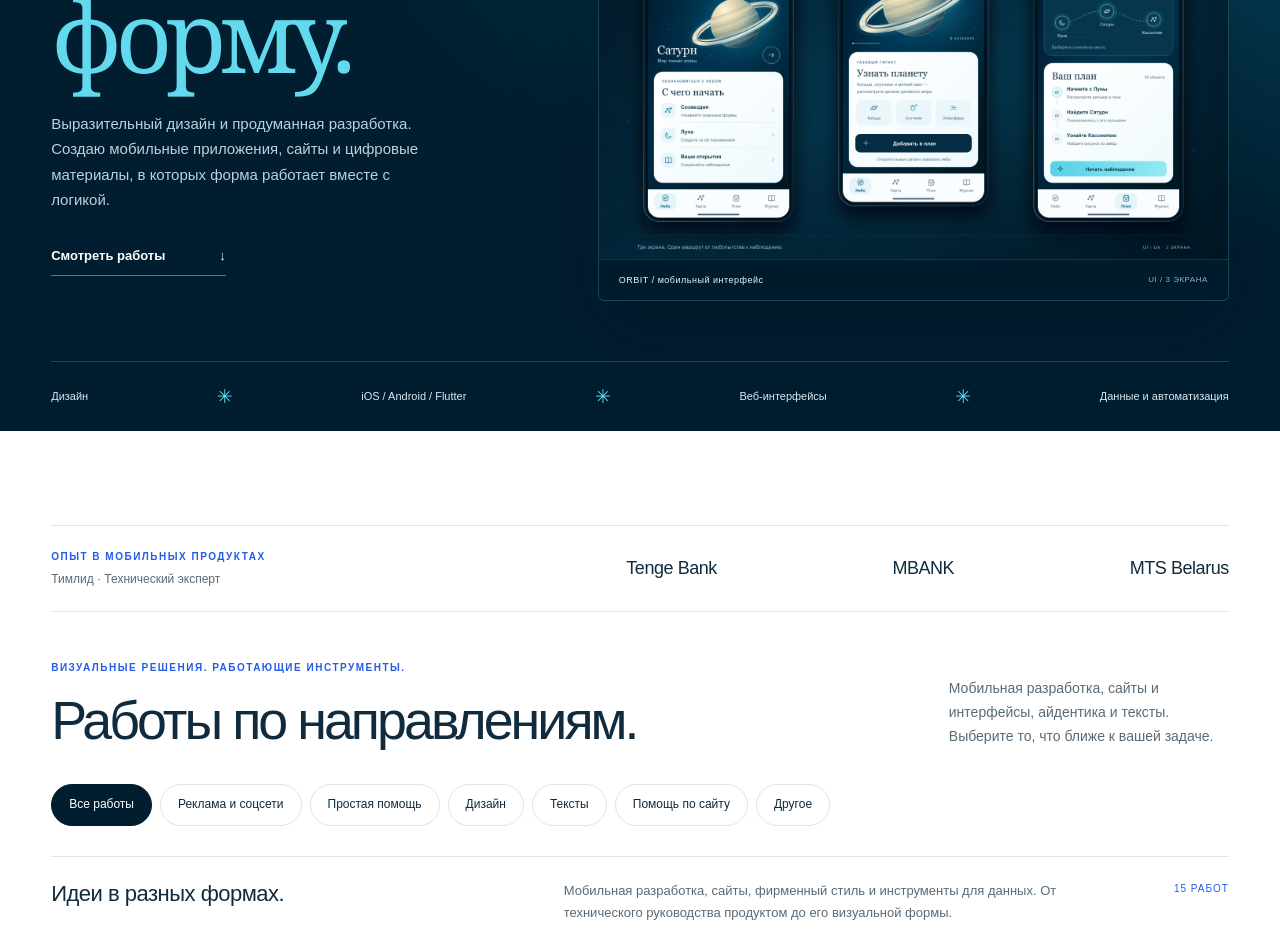
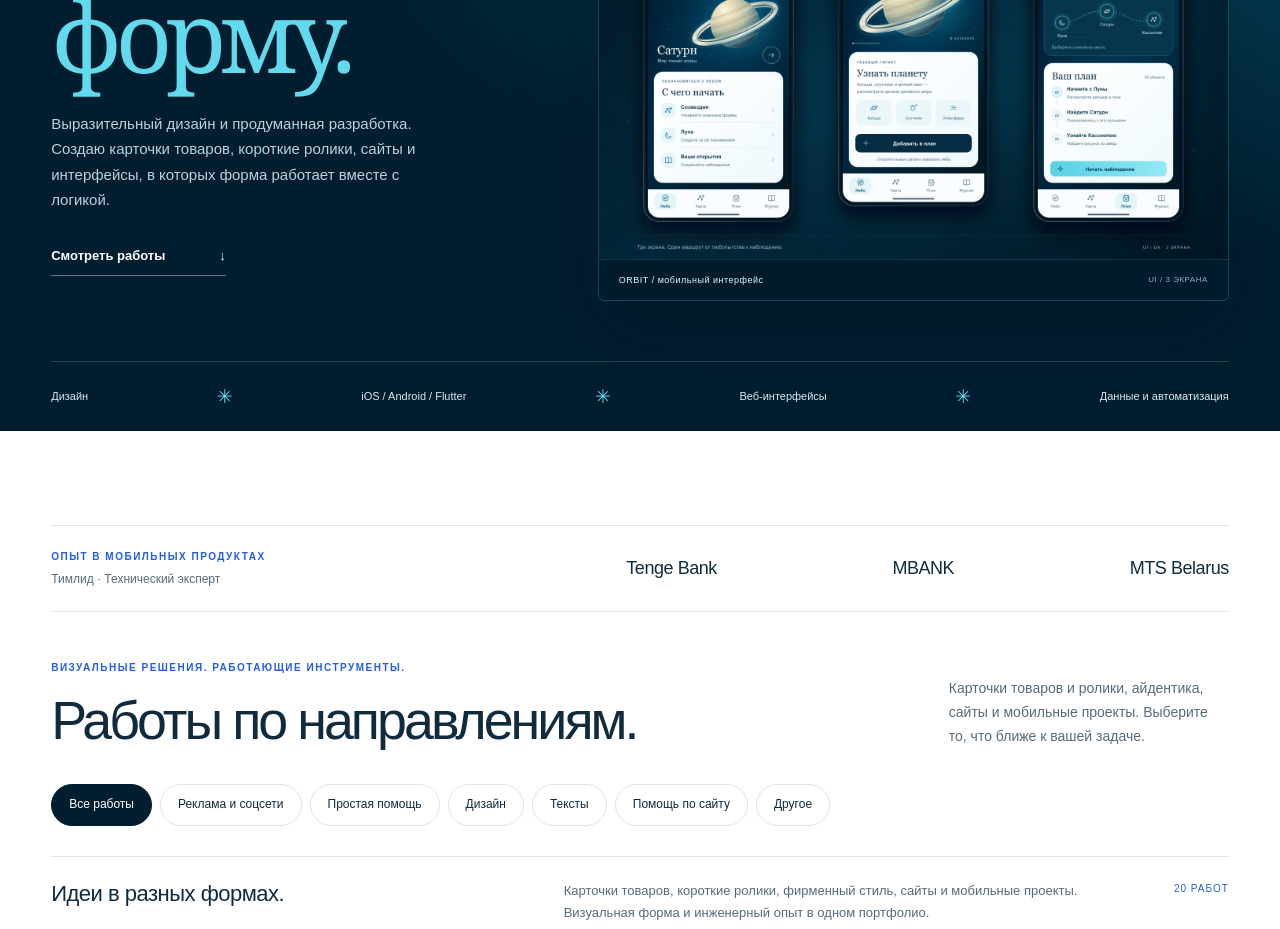
Before and after one commit to nabarakdev/nabarakdev.github.io, a plain HTML site: page index.html in a window 1280 px wide. Shown: the part 423-1352 px from the top of the page. Drawn offline with Linux system fonts and the light colour scheme.

Commit message:
Publish portfolio catalogue with 20 reviewed works

```diff
--- a/index.html
+++ b/index.html
@@ -4,11 +4,11 @@
   <meta charset="utf-8">
   <meta name="viewport" content="width=device-width, initial-scale=1">
   <title>NabarakDev — дизайн и разработка</title>
-  <meta name="description" content="Андрей, NabarakDev. Мобильная разработка, сайты, интерфейсы и фирменный стиль. Тимлид и технический эксперт в мобильных проектах Tenge Bank, MBANK и МТС Беларусь.">
+  <meta name="description" content="Андрей, NabarakDev. Дизайн карточек товаров, короткие ролики, айдентика, сайты и мобильная разработка. Тимлид и технический эксперт в проектах Tenge Bank, MBANK и МТС Беларусь.">
   <meta name="theme-color" content="#001e30">
   <link rel="icon" href="assets/favicon.svg" type="image/svg+xml">
-  <link rel="stylesheet" href="assets/portfolio-v4.css">
-  <script type="module" src="assets/portfolio-v4.mjs"></script>
+  <link rel="stylesheet" href="assets/portfolio-v5.css">
+  <script type="module" src="assets/portfolio-v5.mjs"></script>
 </head>
 <body id="top">
   <a class="skip-link" href="#main" data-copy="skip">К содержимому</a>
@@ -32,7 +32,7 @@
       <div class="hero-copy">
         <p class="eyebrow"><span class="status-dot" aria-hidden="true"></span><span data-copy="heroEyebrow">Андрей / независимый специалист</span></p>
         <h1 id="hero-title"><span data-copy="headline1">Идеи</span><span data-copy="headline2">обретают</span><em data-copy="headline3">форму.</em></h1>
-        <p class="hero-intro" data-copy="heroIntro">Выразительный дизайн и продуманная разработка. Создаю мобильные приложения, сайты и цифровые материалы, в которых форма работает вместе с логикой.</p>
+        <p class="hero-intro" data-copy="heroIntro">Выразительный дизайн и продуманная разработка. Создаю карточки товаров, короткие ролики, сайты и интерфейсы, в которых форма работает вместе с логикой.</p>
         <a class="hero-link" href="#work"><span data-copy="explore">Смотреть работы</span><span aria-hidden="true">↓</span></a>
       </div>
       <button class="hero-art" id="featured-project" type="button" aria-label="Смотреть работу" data-copy-aria="view">
@@ -45,7 +45,7 @@
     </section>
     <section class="work-section shell" id="work" aria-labelledby="work-title">
       <div class="leadership-strip"><div class="leadership-caption"><p class="eyebrow" data-copy="leadershipEyebrow">Опыт в мобильных продуктах</p><p class="leadership-role" data-copy="leadershipRole">Тимлид · Технический эксперт</p></div><ul class="leadership-products"><li>Tenge Bank</li><li>MBANK</li><li>MTS Belarus</li></ul></div>
-      <div class="section-heading"><div><p class="eyebrow" data-copy="workEyebrow">Визуальные решения. Работающие инструменты.</p><h2 id="work-title" data-copy="workTitle">Работы по направлениям.</h2></div><p class="section-note" data-copy="workIntro">Мобильная разработка, сайты и интерфейсы, айдентика и тексты. Выберите то, что ближе к вашей задаче.</p></div>
+      <div class="section-heading"><div><p class="eyebrow" data-copy="workEyebrow">Визуальные решения. Работающие инструменты.</p><h2 id="work-title" data-copy="workTitle">Работы по направлениям.</h2></div><p class="section-note" data-copy="workIntro">Карточки товаров и ролики, айдентика, сайты и мобильные проекты. Выберите то, что ближе к вашей задаче.</p></div>
       <div class="filters" id="filters" role="group" aria-label="Категории работ" data-copy-aria="categories"></div>
       <div class="category-intro" id="category-intro"><h3 id="category-title"></h3><p id="category-description"></p><span class="result-count" id="result-count" aria-live="polite" aria-atomic="true"></span></div>
       <div class="project-grid" id="project-grid"></div>
```
